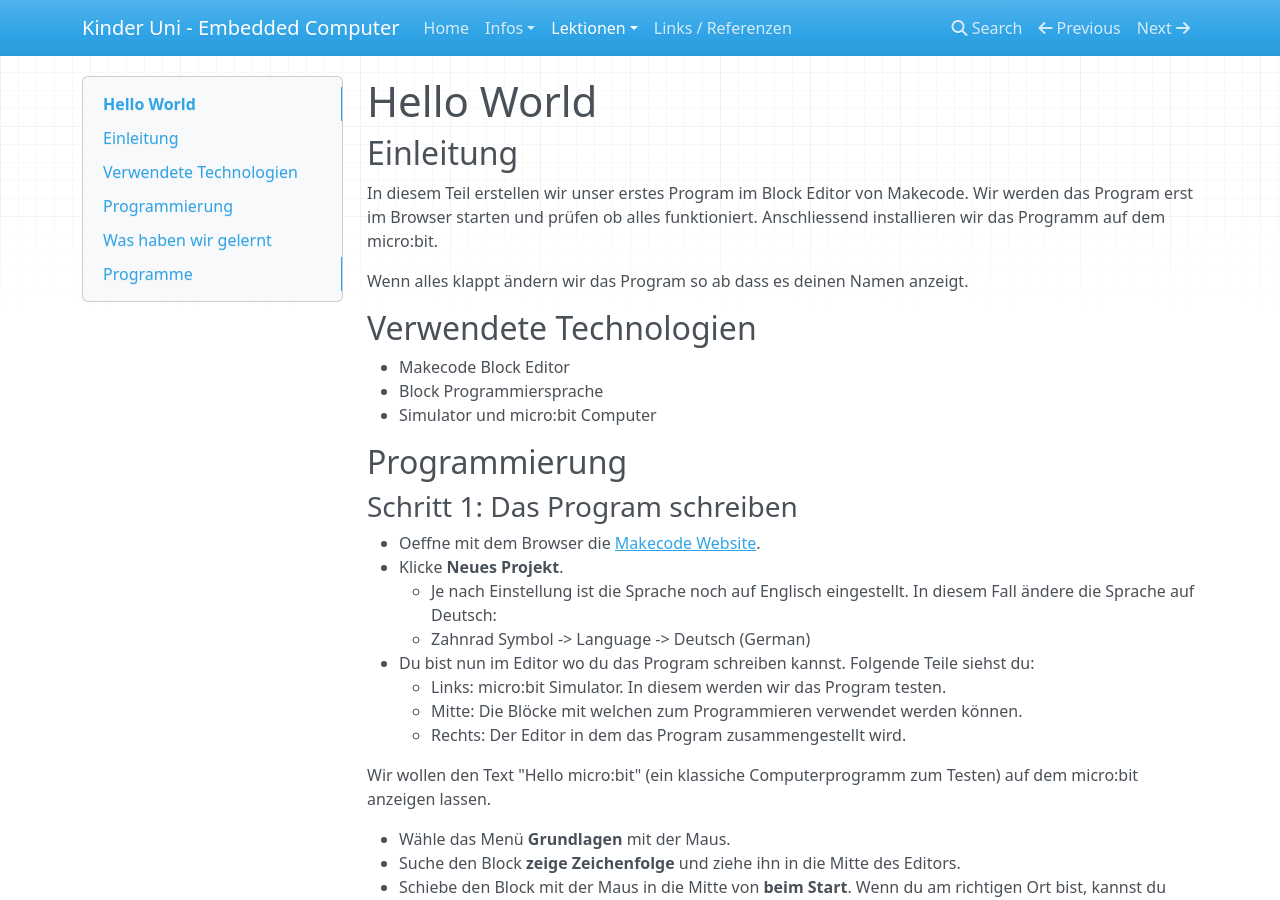
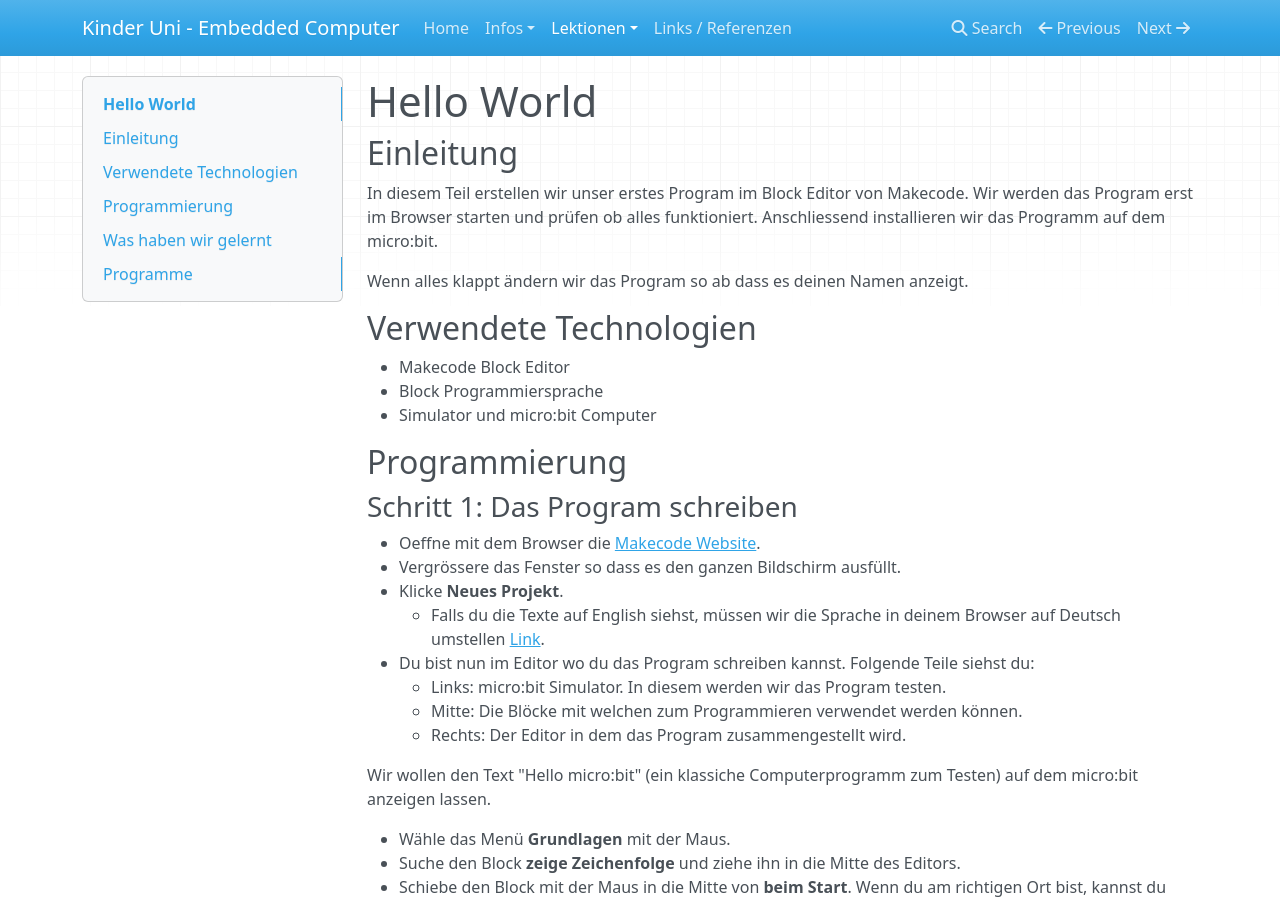
Before and after one commit to renestraub/ehk1, an MkDocs documentation site: the page built from docs/lessons/10_hello_world/lesson.md, in a window 1280 px wide and 900 px high. Built offline with MkDocs 1.6.1, drawn with Linux system fonts in a browser that asks for light colours; nearby versions of some CDN libraries; some of the changed text lies outside the part shown.

Commit message:
Add browser language settings

```diff
--- a/docs/lessons/10_hello_world/lesson.md
+++ b/docs/lessons/10_hello_world/lesson.md
@@ -19,9 +19,9 @@ Wenn alles klappt ändern wir das Program so ab dass es deinen Namen anzeigt.
 ### Schritt 1: Das Program schreiben
 
 *   Oeffne mit dem Browser die [Makecode Website](https://makecode.microbit.org/).
+*   Vergrössere das Fenster so dass es den ganzen Bildschirm ausfüllt.
 *   Klicke **Neues Projekt**.
-    *   Je nach Einstellung ist die Sprache noch auf Englisch eingestellt. In diesem Fall ändere die Sprache auf Deutsch:
-    * Zahnrad Symbol -> Language -> Deutsch (German)
+    *   Falls du die Texte auf English siehst, müssen wir die Sprache in deinem Browser auf Deutsch umstellen [Link](browser_settingss.md).
 *   Du bist nun im Editor wo du das Program schreiben kannst. Folgende Teile siehst du:
     * Links: micro:bit Simulator. In diesem werden wir das Program testen.
     * Mitte: Die Blöcke mit welchen zum Programmieren verwendet werden können.
```
Also changed, not shown: other parts of docs/lessons/10_hello_world/lesson.md (+1 -1 lines), docs/lessons/10_hello_world/browser_settings.md (added, +31 -0 lines), docs/lessons/10_hello_world/download_settings.md (deleted, +0 -14 lines), docs/lessons/10_hello_world/chrome_download.png (renamed from docs/lessons/10_hello_world/setting_chrome.png), docs/lessons/10_hello_world/chrome_language.png (added), docs/lessons/10_hello_world/firefox_download.png (renamed from docs/lessons/10_hello_world/setting_firefox.png), docs/lessons/10_hello_world/firefox_language.png (added).
